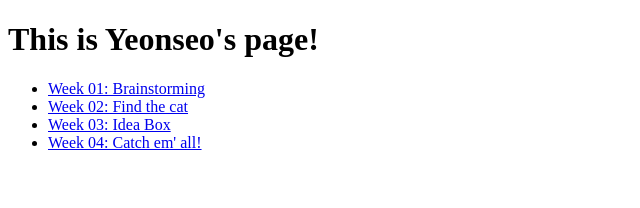
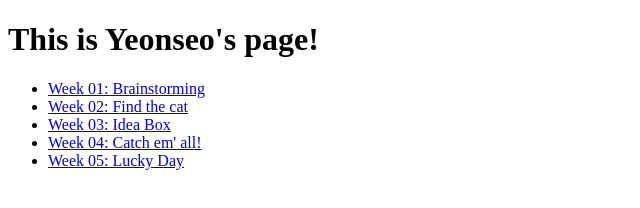
Before and after one commit to 11384antont/net-art-0101, a plain HTML site: page index.html in a window 1280 px wide. Shown: the whole page, without its empty margins (0-640 px from the left). Drawn offline with Linux system fonts and the light colour scheme.

Commit message:
index update

```diff
--- a/index.html
+++ b/index.html
@@ -15,6 +15,7 @@
             <li><a href="./week-2/index.html">Week 02: Find the cat</a></li>
             <li><a href="./week-3/index.html">Week 03: Idea Box</a></li>
             <li><a href="./week-4/index.html">Week 04: Catch em' all!</a></li>
+            <li><a href="./week-5/index.html">Week 05: Lucky Day</a></li>
         </ul>
     </main>
 </body>
```
